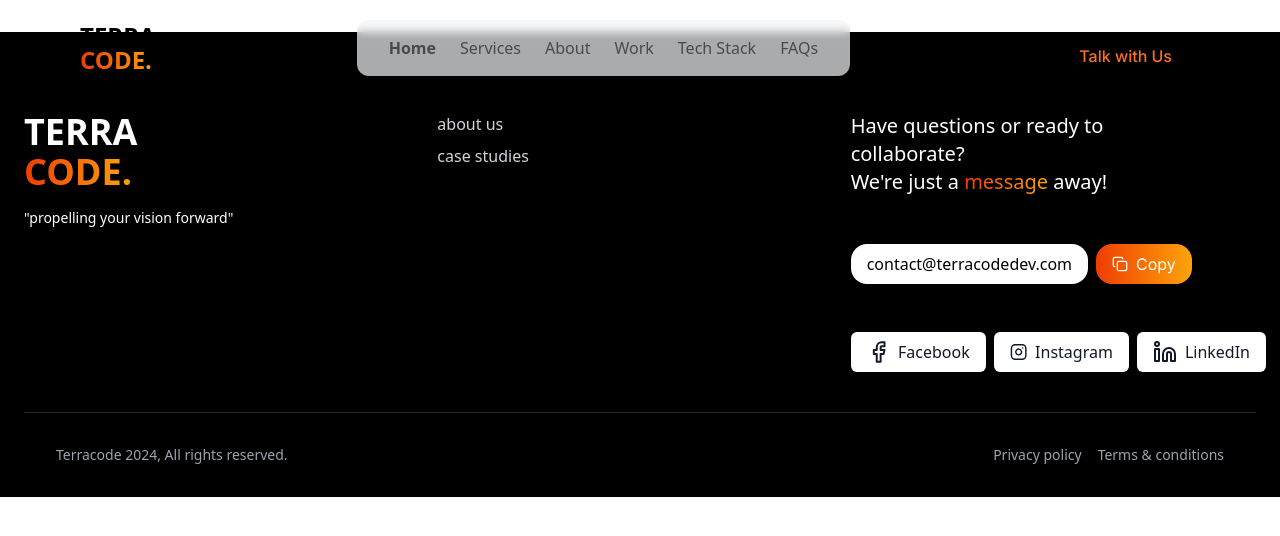
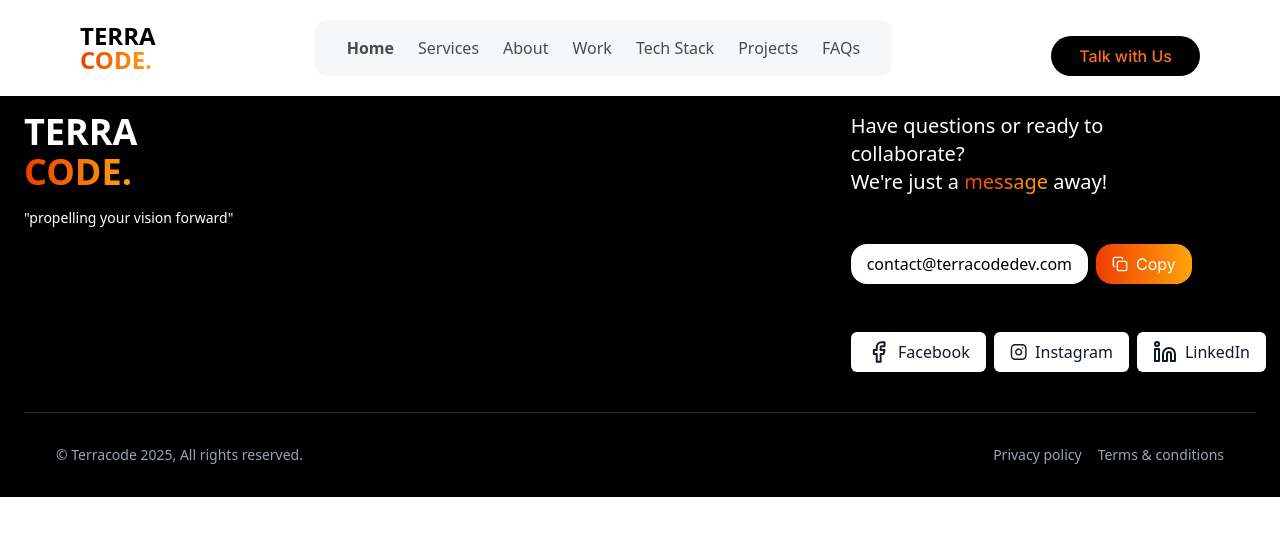
Before and after one commit to Terracode-Dev/Main-Site, a React (Vite) app: page /about in a window 1280 px wide. Shown: the top 536 px of the page. Built offline with nearby package versions, Linux system fonts and the light colour scheme.

Commit message:
fixed all issues

```diff
--- a/src/components/footer.tsx
+++ b/src/components/footer.tsx
@@ -25,12 +25,12 @@ const Footer = () => {
           {/* Links Section */}
           <div className="hidden sm:flex mb-4 space-y-4">
             <ul className="space-y-2">
-              <li >
+              {/* <li >
                 <Link to={""} className="text-gray-300 transition-colors hover:text-orange-400">about us </Link>
               </li>
               <li >
                 <Link to={""} className="text-gray-300 transition-colors hover:text-orange-400">case studies </Link>
-              </li>
+              </li> */}
               {/* <li >
                 <Link to={"/aboutus"} className="text-gray-300 transition-colors hover:text-orange-400">about us </Link>
               </li>
@@ -88,10 +88,11 @@ const Footer = () => {
         </div>
         </div>
         {/* Bottom Bar */}
+     {/* Bottom Bar */}
       <div className="p-8 mt-10 border-t border-gray-800">
         <div className="flex flex-col items-center justify-between space-y-4 sm:flex-row sm:space-y-0">
           <div className="text-sm text-gray-400">
-               Terracode 2024, All rights reserved.
+            © Terracode {new Date().getFullYear()}, All rights reserved.
           </div>
           <div className="flex gap-4 text-sm text-gray-400">
             <a href="#" className="transition-colors hover:text-white">
--- a/src/components/home/About.tsx
+++ b/src/components/home/About.tsx
@@ -82,9 +82,9 @@ const HorizontalScrollCarousel = () => {
               {/* Buttons */}
               <div className="flex flex-col gap-4 sm:flex-row sm:justify-center">
                 {/* <Link to="/aboutus"> */}
-                  <button className="px-6 py-3 text-sm text-orange-400 border border-orange-500 rounded-3xl bg-transparent inter transition-all duration-500 ease-out hover:bg-gradient-to-r hover:from-[#EF3D00] hover:to-[#FDA40A] hover:text-white hover:shadow-lg hover:shadow-orange-500/50 transform hover:scale-110 focus:outline-none active:scale-105">
+                  {/* <button className="px-6 py-3 text-sm text-orange-400 border border-orange-500 rounded-3xl bg-transparent inter transition-all duration-500 ease-out hover:bg-gradient-to-r hover:from-[#EF3D00] hover:to-[#FDA40A] hover:text-white hover:shadow-lg hover:shadow-orange-500/50 transform hover:scale-110 focus:outline-none active:scale-105">
                     Meet The Team
-                  </button>
+                  </button> */}
                 {/* </Link> */}
               </div>
 
@@ -97,11 +97,11 @@ const HorizontalScrollCarousel = () => {
             >
               {/* Logo */}
               <div className="flex justify-center md:justify-start md:px-10">
-              <img
+              {/* <img
                 src="/Group 1.png"
                 alt="Terracode"
                 className="w-[100px] sm:w-[200px] xl:w-[250px] filter drop-shadow-2xl shadow-black"
-              />
+              /> */}
               </div>
               {/* Description */}
               <div className=" md:w-2/4 xl: text-gray-600 ">
--- a/src/components/home/Services.tsx
+++ b/src/components/home/Services.tsx
@@ -154,7 +154,7 @@ const Card = ({ card }: CardProps) => {
         {/* Title */}
         <h1 className="xl:text-[34px] text-[20px] text-white mt-2">{card.title}</h1>
         <div className="flex items-start line-clamp-4 mt-2 w-[70%]">
-          <p className="xl:text-[16px] text-[10px] text-white">{card.description}</p>
+          <p className="xl:text-[16px] text-[12px] text-white">{card.description}</p>
         </div>
       </div>
       <img src={card.image} alt={card.title} className={card.sty} />
--- a/src/components/home/Work.tsx
+++ b/src/components/home/Work.tsx
@@ -1,5 +1,6 @@
 import React, { useState, useEffect } from 'react';
 import { Rocket, Shield, Users, Settings, Scale, Clock } from 'lucide-react';
+import ContactForm from '../contactus/Contact';
 
 interface Feature {
   title: string;
@@ -10,6 +11,7 @@ interface Feature {
 const Work = () => {
   const [currentSlide, setCurrentSlide] = useState(0);
   const [isMobile, setIsMobile] = useState(false);
+  const [isContactFormOpen, setIsContactFormOpen] = useState(false);
 
   const features: Feature[] = [
     {
@@ -76,6 +78,7 @@ const Work = () => {
   const goToSlide = (index: number) => {
     setCurrentSlide(index);
   };
+
 
   return (
     <div className="grid items-center justify-center px-4  py-16 mx-auto 3xl:gap-10 max-w-7xl sm:px-6 lg:px-8">
@@ -151,7 +154,7 @@ const Work = () => {
       </div>
 
       <div className="mt-12 text-center">
-      <button className="z-[100] px-6 py-3 text-sm text-white relative overflow-hidden group
+      <button className="z-[] px-6 py-3 text-sm text-white relative overflow-hidden group
           bg-gradient-to-r from-[#EF3D00] to-[#FDA40A]
           hover:scale-105
           sm:text-base md:text-lg rounded-3xl
@@ -162,11 +165,13 @@ const Work = () => {
           before:bg-gradient-to-r before:from-[#FDA40A] before:to-[#EF3D00]
           before:opacity-0 before:transition-opacity before:duration-300
           hover:before:opacity-100"
+          onClick={() => setIsContactFormOpen(true)}
         >
           <span className="relative z-10 block">
             Ready To Collaborate?
           </span>
         </button>
+        <ContactForm isOpen={isContactFormOpen} onClose={() => setIsContactFormOpen(false)} />
       </div>
     </div>
   );
--- a/src/components/navbar.tsx
+++ b/src/components/navbar.tsx
@@ -1,9 +1,8 @@
 import React, { useState, useEffect, useRef } from 'react';
 import { Link as ScrollLink } from 'react-scroll';
-import { Link} from 'react-router-dom';
+import { Link, useLocation, useNavigate } from 'react-router-dom';
 import '../App.css';
 import { X } from 'lucide-react';
-
 
 interface NavbarProps {
   setIsContactFormOpen: (isOpen: boolean) => void;
@@ -16,11 +15,13 @@ const Navbar: React.FC<NavbarProps> = ({ setIsContactFormOpen }) => {
   const mobileMenuRef = useRef<HTMLDivElement>(null);
   const lastScrollY = useRef(0);
 
+  const location = useLocation();
+  const navigate = useNavigate();
+
   // Scroll and active section effect
   useEffect(() => {
     const handleScroll = () => {
       const currentScrollY = window.scrollY;
-
 
       // Navbar visibility logic
       if (window.innerWidth >= 200) {
@@ -54,8 +55,36 @@ const Navbar: React.FC<NavbarProps> = ({ setIsContactFormOpen }) => {
     return () => window.removeEventListener('scroll', handleScroll);
   }, []);
 
+  // Set active section based on URL when component mounts or URL changes
+  useEffect(() => {
+    const path = location.pathname;
+    const hash = location.hash.replace('#', '');
+
+    if (path === '/') {
+      // If we're on the home page, check for hash or default to 'hero'
+      setActiveSection(hash || 'hero');
+
+      // If there's a hash, scroll to that section
+      if (hash) {
+        setTimeout(() => {
+          const element = document.getElementById(hash);
+          if (element) {
+            element.scrollIntoView({ behavior: 'smooth' });
+          }
+        }, 100);
+      }
+    } else if (path === '/digitalportfolio') {
+      setActiveSection('digital-portfolio');
+    }
+  }, [location]);
+
   // Helper function to determine nav link classes
   const getNavLinkClass = (sectionName: string) => {
+    // Special case for Tech Stack tab which should highlight when 'projects' is active
+    if (sectionName === 'tech-stack' && activeSection === 'projects') {
+      return 'nav-link text-orange-600 font-bold';
+    }
+
     return `
       nav-link
       ${activeSection === sectionName
@@ -64,8 +93,71 @@ const Navbar: React.FC<NavbarProps> = ({ setIsContactFormOpen }) => {
     `;
   };
 
+  // Handle navigation for sections that require page changes
+  const handleNavigation = (sectionName: string) => {
+    closeMenu();
 
-  // Rest of your existing methods (toggleMenu, closeMenu, etc.)
+    if (sectionName === 'hero') {
+      navigate('/');
+      window.scrollTo({ top: 0, behavior: 'smooth' });
+      setActiveSection('hero');
+    } else if (sectionName === 'digital-portfolio') {
+      navigate('/digitalportfolio');
+      setActiveSection('digital-portfolio');
+    } else if (sectionName === 'tech-stack') {
+      // If tech stack is really pointing to the projects section on the home page
+      if (location.pathname === '/') {
+        // If already on home page, just scroll to projects section
+        const element = document.getElementById('projects');
+        if (element) {
+          element.scrollIntoView({ behavior: 'smooth' });
+          setActiveSection('projects');
+        }
+      } else {
+        // Navigate to home page with projects hash
+        navigate('/#projects');
+
+        // Give time for navigation to complete before scrolling
+        setTimeout(() => {
+          const element = document.getElementById('projects');
+          if (element) {
+            element.scrollIntoView({ behavior: 'smooth' });
+            setActiveSection('projects');
+          }
+        }, 100);
+      }
+    } else if (location.pathname !== '/') {
+      // If we need to go to a section on the home page but we're not there yet
+      navigate(`/#${sectionName}`);
+
+      // Give time for navigation to complete before scrolling
+      setTimeout(() => {
+        const element = document.getElementById(sectionName);
+        if (element) {
+          element.scrollIntoView({ behavior: 'smooth' });
+          setActiveSection(sectionName);
+        }
+      }, 100);
+    } else {
+      // For other sections when already on home page
+      setActiveSection(sectionName);
+    }
+  };
+
+  // Handle opening contact form with proper z-index management
+  const handleOpenContactForm = () => {
+    // First close the menu if it's open to prevent z-index conflicts
+    if (menuOpen) {
+      closeMenu();
+    }
+
+    // Add a small delay to ensure menu closing animation completes
+    setTimeout(() => {
+      document.body.style.overflow = 'hidden'; // Prevent background scrolling
+      setIsContactFormOpen(true);
+    }, 50);
+  };
+
   const toggleMenu = () => setMenuOpen(!menuOpen);
   const closeMenu = () => setMenuOpen(false);
 
@@ -78,39 +170,49 @@ const Navbar: React.FC<NavbarProps> = ({ setIsContactFormOpen }) => {
     };
 
     if (menuOpen) {
-      document.addEventListener("mousedown", handleClickOutside);
+      document.addEventListener('mousedown', handleClickOutside);
     }
-    return () => document.removeEventListener("mousedown", handleClickOutside);
+    return () => document.removeEventListener('mousedown', handleClickOutside);
   }, [menuOpen]);
 
   return (
     <nav
       className={`
-        z-10 flex items-center justify-between px-5 py-5 lg:px-20
+        flex items-center justify-between px-5 py-5 lg:px-20
         fixed top-0 left-0 right-0
-        transition-transform duration-3 00
+        transition-transform duration-300
         ${isVisible ? 'translate-y-0' : '-translate-y-full'}
-        bg-whit
+        bg-white
       `}
       style={{
-        zIndex: 1000,
+        zIndex: 40, // Lower z-index to ensure contact form appears above
       }}
     >
-      {/* Logo - rest remains the same */}
-      <div className="flex flex-col -space-y-2 text-xl font-bold md:text-2xl">
+      {/* Logo */}
+      <button
+        className="flex flex-col -space-y-2 text-xl font-bold md:text-2xl"
+        onClick={() => {
+          navigate('/');
+          window.scrollTo({ top: 0, behavior: 'smooth' });
+          setActiveSection('hero');
+        }}
+      >
         <span className="text-black">TERRA</span>
         <span className="bg-gradient-to-r from-[#EF3D00] to-[#FDA40A] bg-clip-text text-transparent">CODE.</span>
-      </div>
+      </button>
 
       {/* Desktop Menu */}
       <div className="hidden px-8 py-4 space-x-6 backdrop-blur-sm bg-gray-100/70 rounded-xl md:flex">
-        <Link
-          to="/"
+        <button
           className={getNavLinkClass('hero')}
-          onClick={() => setActiveSection('hero')}
+          onClick={() => handleNavigation('hero')}
         >
           Home
-        </Link>
+        </button>
+
+        {location.pathname === '/' ? (
+          // If on home page, use ScrollLink for smooth scrolling
+          <>
             <ScrollLink
               to="services"
               smooth={true}
@@ -129,22 +231,30 @@ const Navbar: React.FC<NavbarProps> = ({ setIsContactFormOpen }) => {
             >
               About
             </ScrollLink>
-        <Link
-          to="digitalportfolio"
-          className={getNavLinkClass('digitalportfolio')}
-          onClick={() => setActiveSection('digitalportfolio')}
+            <ScrollLink
+              to="work"
+              smooth={true}
+              duration={500}
+              className={getNavLinkClass('work')}
+              onClick={() => setActiveSection('work')}
             >
               Work
-        </Link>
+            </ScrollLink>
             <ScrollLink
               to="projects"
               smooth={true}
               duration={500}
-          className={getNavLinkClass('projects')}
+              className={getNavLinkClass('tech-stack')}
               onClick={() => setActiveSection('projects')}
             >
               Tech Stack
             </ScrollLink>
+            <button
+              className={getNavLinkClass('digital-portfolio')}
+              onClick={() => handleNavigation('digital-portfolio')}
+            >
+              Projects
+            </button>
             <ScrollLink
               to="qa"
               smooth={true}
@@ -154,10 +264,51 @@ const Navbar: React.FC<NavbarProps> = ({ setIsContactFormOpen }) => {
             >
               FAQs
             </ScrollLink>
+          </>
+        ) : (
+          // If not on home page, use navigation with URL hash
+          <>
+            <button
+              className={getNavLinkClass('services')}
+              onClick={() => handleNavigation('services')}
+            >
+              Services
+            </button>
+            <button
+              className={getNavLinkClass('about')}
+              onClick={() => handleNavigation('about')}
+            >
+              About
+            </button>
+            <button
+              className={getNavLinkClass('work')}
+              onClick={() => handleNavigation('work')}
+            >
+              Work
+            </button>
+            <button
+              className={getNavLinkClass('tech-stack')}
+              onClick={() => handleNavigation('tech-stack')}
+            >
+              Tech Stack
+            </button>
+            <button
+              className={getNavLinkClass('digital-portfolio')}
+              onClick={() => handleNavigation('digital-portfolio')}
+            >
+              Projects
+            </button>
+            <button
+              className={getNavLinkClass('qa')}
+              onClick={() => handleNavigation('qa')}
+            >
+              FAQs
+            </button>
+          </>
+        )}
       </div>
 
       {/* Contact Us Button */}
-
       <div className="hidden md:flex">
         <button
           className="relative py-2 mt-4 font-medium rounded-full px-7 group overflow-hidden
@@ -170,7 +321,7 @@ const Navbar: React.FC<NavbarProps> = ({ setIsContactFormOpen }) => {
             transition-all duration-300
             hover:scale-110 active:scale-95
             items-center"
-        onClick={() => setIsContactFormOpen(true)}
+          onClick={handleOpenContactForm}
         >
           <span className="relative z-10 inter transition-colors duration-300 group-hover:text-white">
             Talk with Us
@@ -178,12 +329,11 @@ const Navbar: React.FC<NavbarProps> = ({ setIsContactFormOpen }) => {
         </button>
       </div>
 
-
       {/* Mobile Menu Button */}
       <button onClick={toggleMenu} className="md:hidden">
         {menuOpen ? <X /> : <div className="flex items-center gap-4 p-4 bg-gray-100 rounded-xl">
           <span className="bg-gradient-to-r from-[#EF3D00] to-[#FDA40A] bg-clip-text text-transparent font-bold">Home</span>
-          <img src='dot.png' />
+          <img src='dot.png' alt="menu dot" />
         </div>}
       </button>
 
@@ -191,27 +341,34 @@ const Navbar: React.FC<NavbarProps> = ({ setIsContactFormOpen }) => {
       <div
         ref={mobileMenuRef}
         className={`
-          fixed left-0 z-[150] flex flex-col items-center w-full h-[500px] p-5 space-y-4 bg-white top-20 md:hidden
+          fixed left-0 flex flex-col items-center w-full h-[500px] p-5 space-y-4 bg-white top-20 md:hidden
           transform transition-all duration-500 ease-in-out
           ${menuOpen ? 'opacity-100 translate-x-0' : 'opacity-0 -translate-x-full'}
         `}
         style={{
           pointerEvents: menuOpen ? 'auto' : 'none',
+          zIndex: 30, // Lower than contact form but higher than page content
         }}
       >
-        <Link
-          to="/"
+        <button
           className={`cursor-pointer transition-all duration-300 ${activeSection === 'hero' ? 'active-nav-link' : ''}`}
-          onClick={closeMenu}
+          onClick={() => handleNavigation('hero')}
         >
           Home
-        </Link>
+        </button>
+
+        {location.pathname === '/' ? (
+          // If on home page, use ScrollLink for mobile menu
+          <>
             <ScrollLink
               to="services"
               smooth={true}
               duration={500}
               className={`cursor-pointer transition-all duration-300 ${activeSection === 'services' ? 'active-nav-link' : ''}`}
-          onClick={closeMenu}
+              onClick={() => {
+                setActiveSection('services');
+                closeMenu();
+              }}
             >
               Services
             </ScrollLink>
@@ -220,41 +377,101 @@ const Navbar: React.FC<NavbarProps> = ({ setIsContactFormOpen }) => {
               smooth={true}
               duration={500}
               className={`cursor-pointer transition-all duration-300 ${activeSection === 'about' ? 'active-nav-link' : ''}`}
-          onClick={closeMenu}
+              onClick={() => {
+                setActiveSection('about');
+                closeMenu();
+              }}
             >
               About
             </ScrollLink>
-        <Link
-          to="digitalportfolio"
+            <ScrollLink
+              to="work"
+              smooth={true}
+              duration={500}
               className={`cursor-pointer transition-all duration-300 ${activeSection === 'work' ? 'active-nav-link' : ''}`}
-          onClick={closeMenu}
+              onClick={() => {
+                setActiveSection('work');
+                closeMenu();
+              }}
             >
               Work
-        </Link>
+            </ScrollLink>
             <ScrollLink
               to="projects"
               smooth={true}
               duration={500}
               className={`cursor-pointer transition-all duration-300 ${activeSection === 'projects' ? 'active-nav-link' : ''}`}
-          onClick={closeMenu}
+              onClick={() => {
+                setActiveSection('projects');
+                closeMenu();
+              }}
             >
               Tech Stack
             </ScrollLink>
+            <button
+              className={`cursor-pointer transition-all duration-300 ${activeSection === 'digital-portfolio' ? 'active-nav-link' : ''}`}
+              onClick={() => handleNavigation('digital-portfolio')}
+            >
+              Projects
+            </button>
             <ScrollLink
               to="qa"
               smooth={true}
               duration={500}
               className={`cursor-pointer transition-all duration-300 ${activeSection === 'qa' ? 'active-nav-link' : ''}`}
-          onClick={closeMenu}
+              onClick={() => {
+                setActiveSection('qa');
+                closeMenu();
+              }}
             >
               FAQs
             </ScrollLink>
+          </>
+        ) : (
+          // If not on home page, use navigation with URL hash for mobile menu
+          <>
             <button
-          onClick={() => {
-            setIsContactFormOpen(true);
-            closeMenu();
-          }}
-          className="px-4 py-2 text-white bg-gradient-to-r from-[#EF3D00] to-[#FDA40A] cursor-pointer rounded-3xl hover:text-gray-950 z-20 transition-all duration-300"
+              className={`cursor-pointer transition-all duration-300 ${activeSection === 'services' ? 'active-nav-link' : ''}`}
+              onClick={() => handleNavigation('services')}
+            >
+              Services
+            </button>
+            <button
+              className={`cursor-pointer transition-all duration-300 ${activeSection === 'about' ? 'active-nav-link' : ''}`}
+              onClick={() => handleNavigation('about')}
+            >
+              About
+            </button>
+            <button
+              className={`cursor-pointer transition-all duration-300 ${activeSection === 'work' ? 'active-nav-link' : ''}`}
+              onClick={() => handleNavigation('work')}
+            >
+              Work
+            </button>
+            <button
+              className={`cursor-pointer transition-all duration-300 ${activeSection === 'tech-stack' || activeSection === 'projects' ? 'active-nav-link' : ''}`}
+              onClick={() => handleNavigation('tech-stack')}
+            >
+              Tech Stack
+            </button>
+            <button
+              className={`cursor-pointer transition-all duration-300 ${activeSection === 'digital-portfolio' ? 'active-nav-link' : ''}`}
+              onClick={() => handleNavigation('digital-portfolio')}
+            >
+              Projects
+            </button>
+            <button
+              className={`cursor-pointer transition-all duration-300 ${activeSection === 'qa' ? 'active-nav-link' : ''}`}
+              onClick={() => handleNavigation('qa')}
+            >
+              FAQs
+            </button>
+          </>
+        )}
+
+        <button
+          onClick={handleOpenContactForm}
+          className="px-4 py-2 text-white bg-gradient-to-r from-[#EF3D00] to-[#FDA40A] cursor-pointer rounded-3xl hover:text-gray-950 transition-all duration-300"
         >
           Talk with Us
         </button>
--- a/src/components/project_pannel/portfolio.tsx
+++ b/src/components/project_pannel/portfolio.tsx
@@ -49,7 +49,7 @@ const projects: Project[] = [
     title: "Business Website Solution",
     description: "A modern website for House Of Vision (Pvt) Ltd.",
     shortDescription: "A modern website for House Of Vision (Pvt) Ltd.",
-    imageUrl: "Hov web.png",
+    imageUrl: "Hov Web.png",
     projectUrl: "https://www.houseofvision.lk/",
     status: "done"
   },
```
Also changed, not shown: public/Hov web.png, public/IMS.png. Lines whose indentation alone changed are shown as unchanged.
